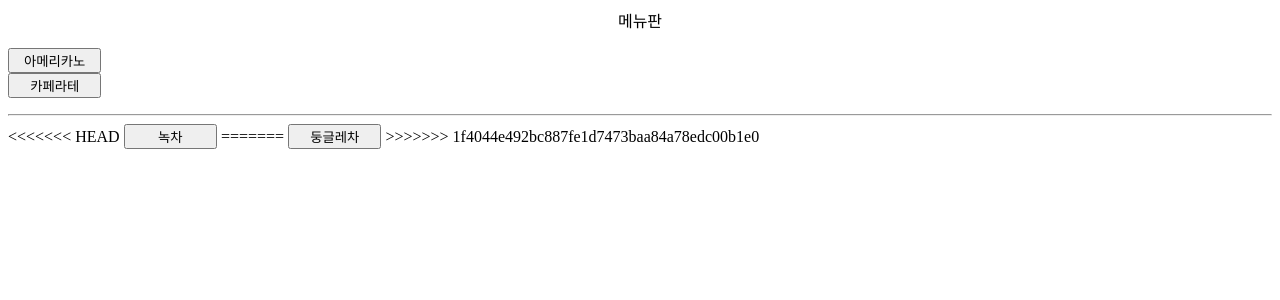
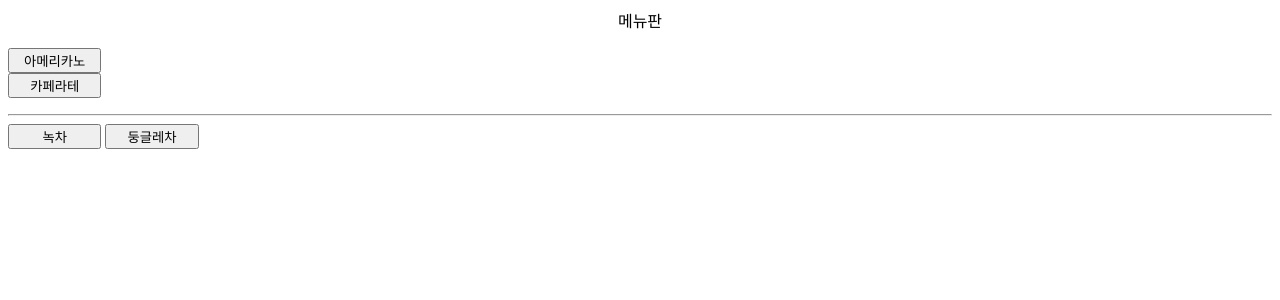
Before and after one commit to x0cloud69/david, a Flask app: page /menu in a window 1280 px wide. Shown: the top 300 px of the page. Run offline with Flask 3, Linux system fonts and the light colour scheme.

Commit message:
병합 자동합병

```diff
--- a/ky-codyssey-main/Codyseey/templates/menu.html
+++ b/ky-codyssey-main/Codyseey/templates/menu.html
@@ -33,11 +33,8 @@
             <button name="menu2" style="width: 70pt;">카페라테</button><br>
         </p>
         <hr>
-<<<<<<< HEAD
             <button name="menu2" style="width: 70pt;">녹차</button>
-=======
             <button name="menu2" style="width: 70pt;">둥글레차</button>
->>>>>>> 1f4044e492bc887fe1d7473baa84a78edc00b1e0
   <!-- </div> -->
 </body>
 </html>
```
